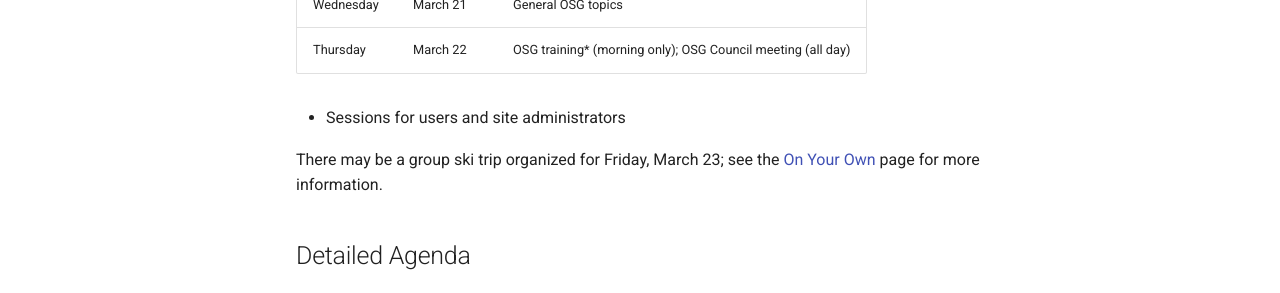
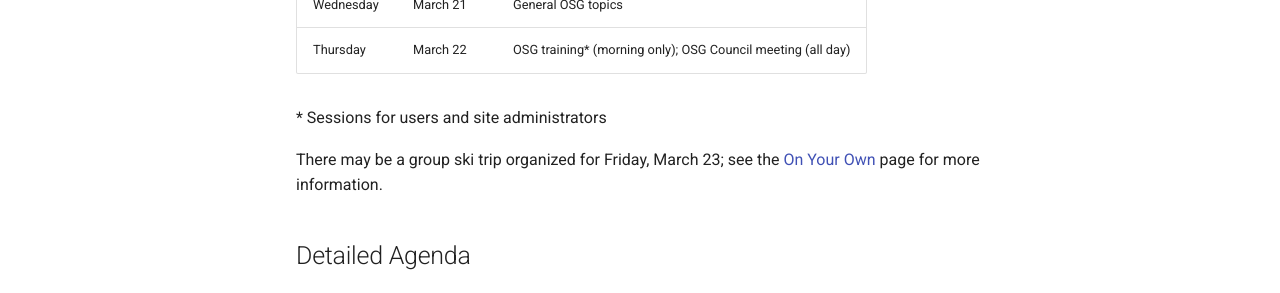
Before and after one commit to osg-htc/all-hands, an MkDocs documentation site: the page built from docs/2018/schedule.md, in a window 1280 px wide. Shown: the part 451-744 px from the top of the page. Built offline with MkDocs 1.6.1 and Material for MkDocs 9.7.7, drawn with Linux system fonts in a browser that asks for light colours; old or Windows-style settings are respelled for this version of MkDocs.

Commit message:
Fix asterisk formatting

```diff
--- a/docs/2018/schedule.md
+++ b/docs/2018/schedule.md
@@ -11,7 +11,7 @@
 Wednesday | March 21 | General OSG topics
 Thursday  | March 22 | OSG training* (morning only); OSG Council meeting (all day)
 
-* Sessions for users and site administrators
+\* Sessions for users and site administrators
 
 There may be a group ski trip organized for Friday, March 23; see the [On Your Own](on-your-own.md) page for more
 information.
```
